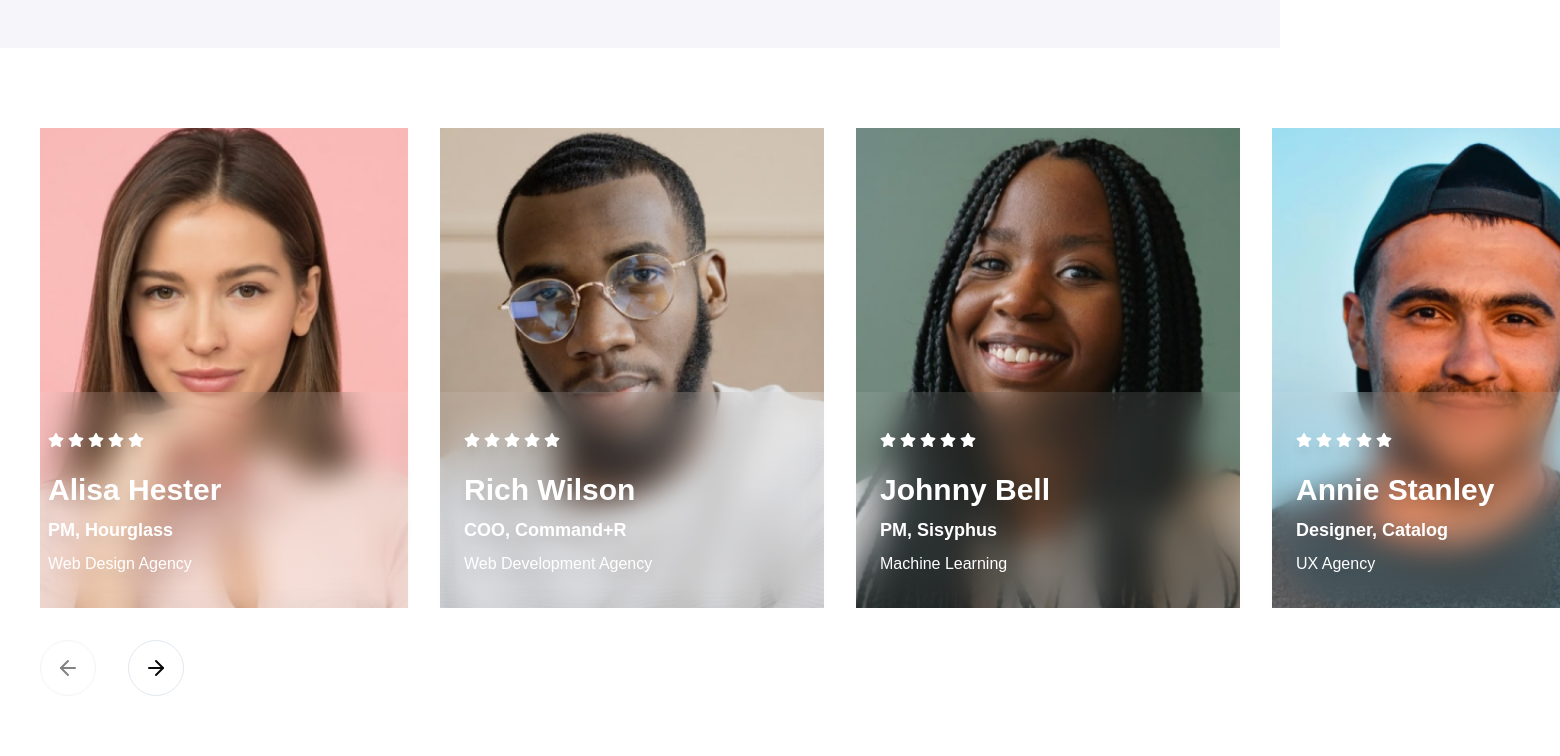
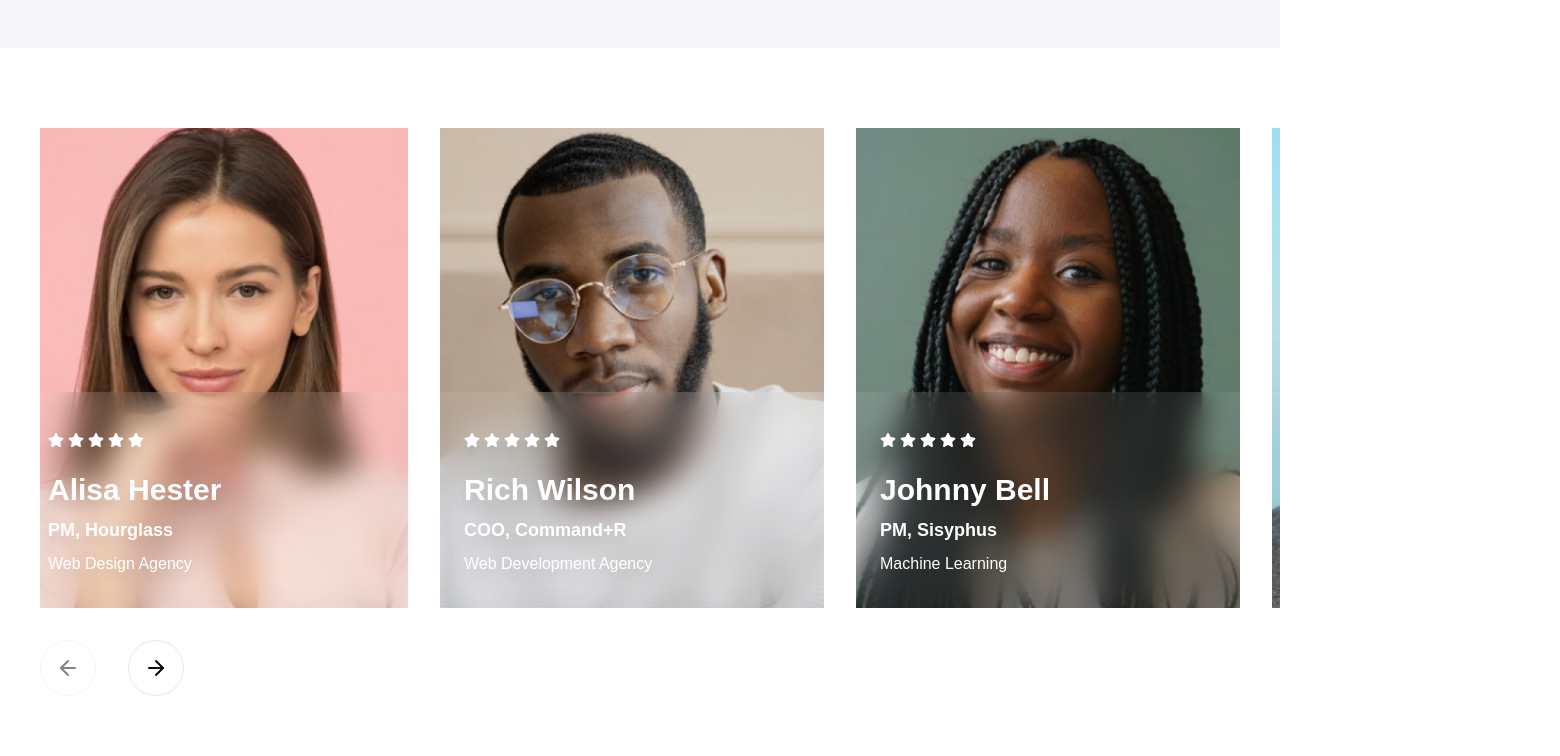
Before and after one commit to Saeed-Altout/portia, a Next.js app: page /testimonials in a window 1280 px wide. Shown: the part 480-1236 px from the top of the page, 1560 px wide, since content can reach past the window. Built offline with nearby package versions, Linux system fonts and the light colour scheme; a web font is replaced by a local one.

Commit message:
fix style carousel.

```diff
--- a/app/(website)/(pages)/testimonials/_components/customers.tsx
+++ b/app/(website)/(pages)/testimonials/_components/customers.tsx
@@ -12,7 +12,7 @@ import { Section } from '@website/_components/ui/section';
 export const Customers = () => {
 	return (
 		<Section space='wide'>
-			<Container size='wide'>
+			<Container size='wide' className='overflow-x-hidden'>
 				<Carousel>
 					<CarouselContent className='space-x-8'>
 						{customersData.map((customer, index) => (
```
